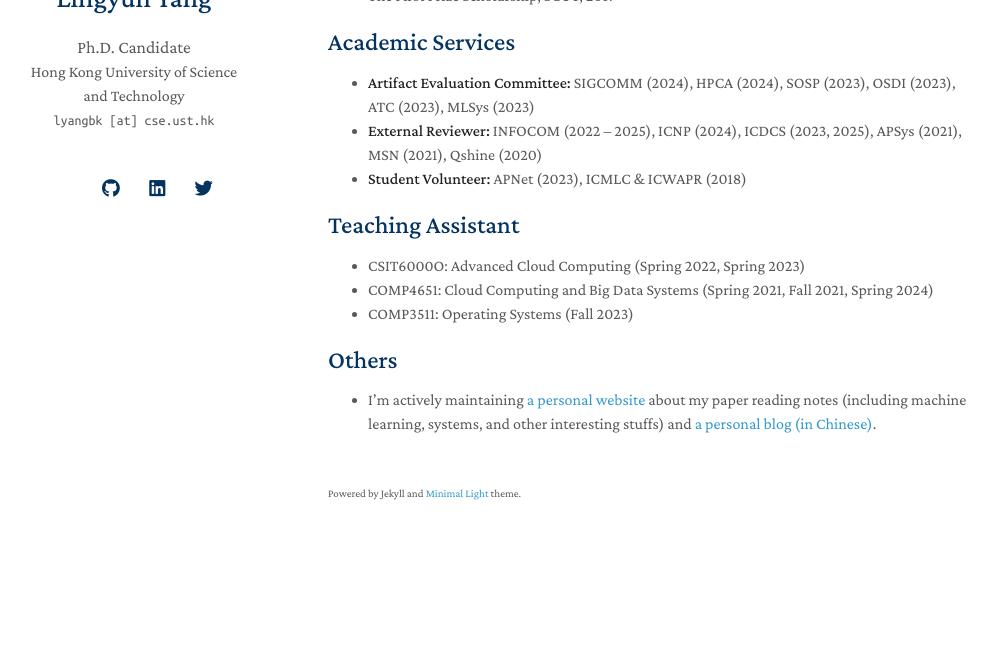
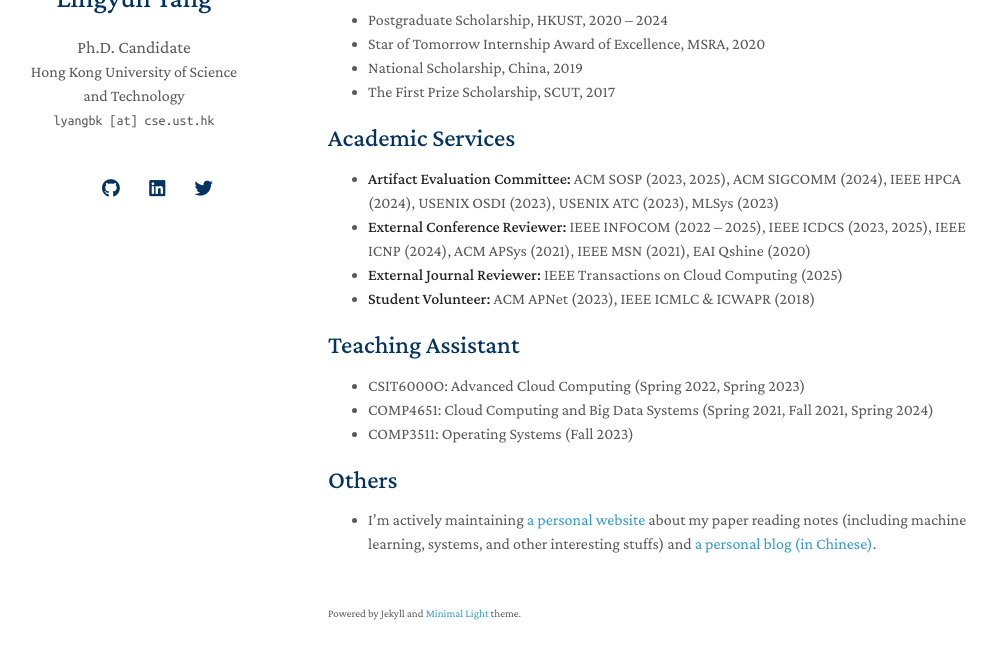
Before and after one commit to mental2008/academic-profile, a Jekyll site: the page built from index.md, in a window 1280 px wide and 900 px high, scrolled down 1504 px, cut to the strip 206-865 px from the top of the window. Shown: the whole strip, without its empty margins (142-1139 px from the left). Built offline with Jekyll 4.4.1, drawn with Linux system fonts in a browser that asks for light colours; nearby versions of some CDN libraries; a style sheet for code colours, icons or effects is not loaded; our own code applies the rules of GitHub Pages for plain Markdown files; before the commit the page ends 2284 px from its top, so only the background shows below that; some of the changed text lies outside the part shown.

Commit message:
Update news & services

```diff
--- a/_data/publications.yml
+++ b/_data/publications.yml
@@ -9,6 +9,7 @@
     code: https://github.com/modelscope/Katz
     trace: https://modelscope.cn/datasets/mental2008/T2I-Model-Serving-Request-Trace
     bibtex: ./assets/files/katz-atc25.txt
+    slides: https://www.usenix.org/sites/default/files/conference/protected-files/atc25_slides_yang_lingyun.pdf
     arxiv: https://arxiv.org/abs/2407.02031
     image: ./assets/img/Katz-cover.png
 
--- a/_includes/news.md
+++ b/_includes/news.md
@@ -1,4 +1,8 @@
 ## News
 
-- 04/2025: One paper accepted to [USENIX ATC '25](https://www.usenix.org/conference/atc25).
-- 12/2024: One paper accepted to [USENIX NSDI '25](https://www.usenix.org/conference/nsdi25).
+- 04/2025: Katz accepted to [USENIX ATC '25](https://www.usenix.org/conference/atc25).
+- 12/2024: Prism accepted to [USENIX NSDI '25](https://www.usenix.org/conference/nsdi25).
+- 04/2023: FGD accepted to [USENIX ATC '23](https://www.usenix.org/conference/atc23).
+- 08/2021: Morphling accepted to [ACM SoCC '21](https://acmsocc.org/2021/).
+- 12/2020: I joined Alibaba Group as a Research Intern.
+- 08/2020: I started my PhD journey at HKUST!
--- a/_includes/services.md
+++ b/_includes/services.md
@@ -1,8 +1,9 @@
 ## Academic Services
 
-- <strong>Artifact Evaluation Committee: </strong>SIGCOMM (2024), HPCA (2024), SOSP (2023), OSDI (2023), ATC (2023), MLSys (2023)
-- <strong>External Reviewer: </strong>INFOCOM (2022 -- 2025), ICNP (2024), ICDCS (2023, 2025), APSys (2021), MSN (2021), Qshine (2020)
-- <strong>Student Volunteer: </strong>APNet (2023), ICMLC & ICWAPR (2018)
+- <strong>Artifact Evaluation Committee: </strong>ACM SOSP (2023, 2025), ACM SIGCOMM (2024), IEEE HPCA (2024), USENIX OSDI (2023), USENIX ATC (2023), MLSys (2023)
+- <strong>External Conference Reviewer: </strong>IEEE INFOCOM (2022 -- 2025), IEEE ICDCS (2023, 2025), IEEE ICNP (2024), ACM APSys (2021), IEEE MSN (2021), EAI Qshine (2020)
+- <strong>External Journal Reviewer: </strong>IEEE Transactions on Cloud Computing (2025)
+- <strong>Student Volunteer: </strong>ACM APNet (2023), IEEE ICMLC & ICWAPR (2018)
 
 <!-- <ul style="margin:0 0 5px;">
   <li><autocolor></autocolor></li>
```
